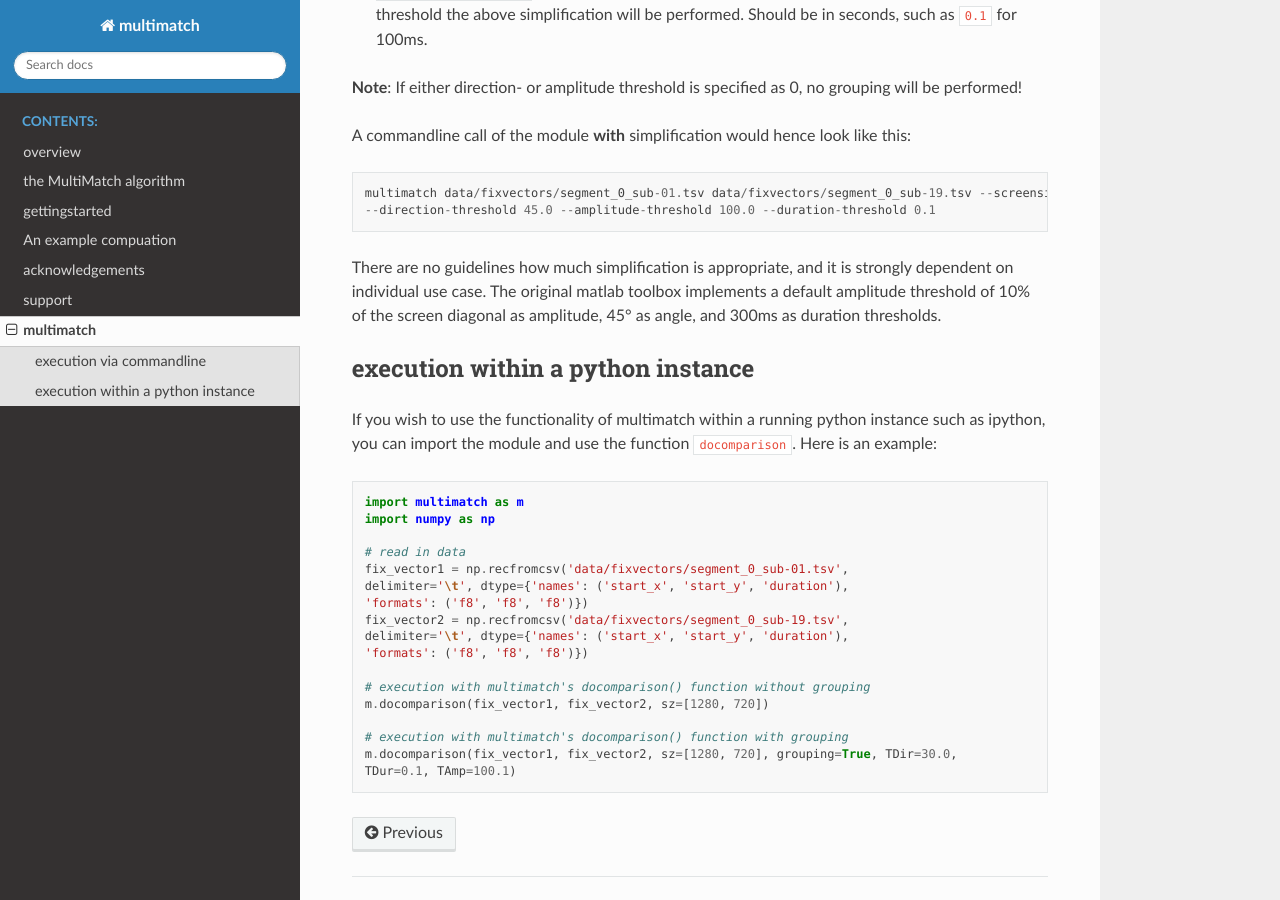
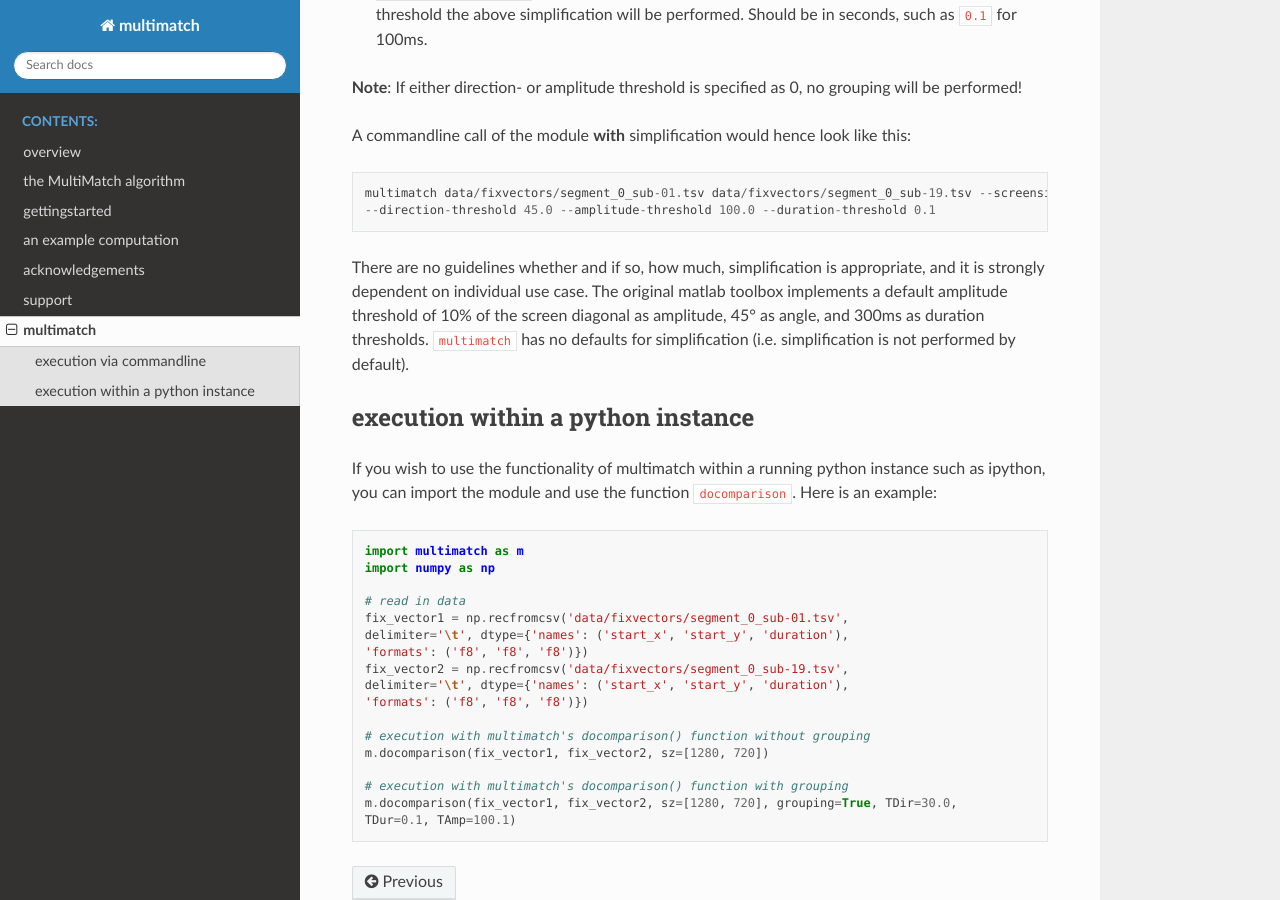
Before and after one commit to adswa/multimatch_gaze, a Sphinx documentation site: the page built from docs/source/multimatch.rst, in a window 1280 px wide and 900 px high, scrolled down 811 px. Built offline with Sphinx 7.4.7 and the Read the Docs theme 2.0.0, drawn with Linux system fonts in a browser that asks for light colours.

Commit message:
fix typos, add link to remodnav paper, add default info to grouping

```diff
--- a/docs/source/acknowledgements.rst
+++ b/docs/source/acknowledgements.rst
@@ -3,5 +3,5 @@
 ****************
 
 We thank Dr. Richard Dewhurst for kindly and swiftly providing the original
-matlab code for the MultiMatch toolbox via e-mail and being supportive of an
+Matlab code for the MultiMatch toolbox via e-mail and being supportive of an
 open source implementation.
--- a/docs/source/method.rst
+++ b/docs/source/method.rst
@@ -3,7 +3,7 @@
 ************************
 
 
-Method overview
+method overview
 ^^^^^^^^^^^^^^^
 
 The method takes two n x 3 fixation vectors (x-coordinate, y-coordinate,
--- a/docs/source/multimatch.rst
+++ b/docs/source/multimatch.rst
@@ -52,10 +52,12 @@
    --direction-threshold 45.0 --amplitude-threshold 100.0 --duration-threshold 0.1
 
 
-There are no guidelines how much simplification is appropriate, and it is strongly dependent
+There are no guidelines whether and if so, how much,
+simplification is appropriate, and it is strongly dependent
 on individual use case. The original matlab toolbox implements a default
 amplitude threshold of 10% of the screen diagonal as amplitude, 45° as angle, and 300ms as
-duration thresholds.
+duration thresholds. ``multimatch`` has no defaults for simplification
+(i.e. simplification is not performed by default).
 
 
 execution within a python instance
--- a/docs/source/overview.rst
+++ b/docs/source/overview.rst
@@ -4,7 +4,7 @@
 
 **multimatch** is a python-based reimplementation of Dewhursts and colleagues (2012)
 implementation of the MultiMatch algorithm (Jarodzka, Holmqvist & Nyström, 2010)
-in a matlab toolbox. It is a vector-based, multi-dimensional approach to
+in a Matlab toolbox. It is a vector-based, multi-dimensional approach to
 compute scanpath similarity.
 
 The method represents scanpaths as geometrical vectors in a two-dimensional
@@ -36,7 +36,7 @@
 alternative to the matlab toolbox.
 
 
-Functionality
+functionality
 ^^^^^^^^^^^^^
 
 The module provides the possibility to compute the similarity of two scanpaths
--- a/docs/source/support.rst
+++ b/docs/source/support.rst
@@ -5,4 +5,4 @@
 All bugs, concerns and enhancement requests for this software can be submitted
 here_.
 
-.. _here: https://github.com/adswa/multimatch
+.. _here: https://github.com/adswa/multimatch/issues/new
```
Also changed, not shown: docs/source/example.rst (+5 -5 lines).
